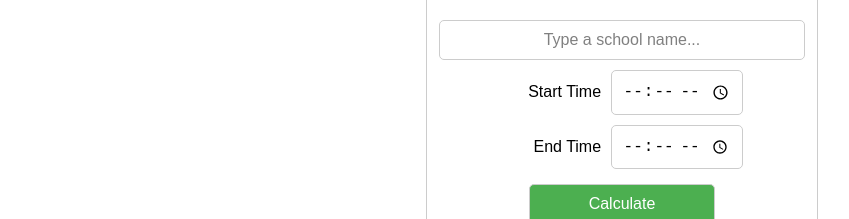
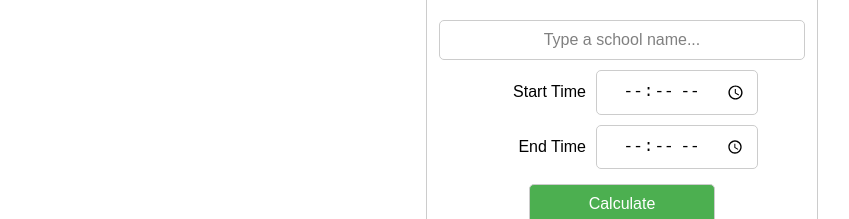
Before and after one commit to Lundydundy/yrdsbOTCalc, a plain HTML site: page index.html in a window 1280 px wide. Shown: the part 173-392 px from the top of the page, without its empty margins (18-867 px from the left). Drawn offline with Linux system fonts and the light colour scheme.

Commit message:
change time set positions

```diff
--- a/styles.css
+++ b/styles.css
@@ -47,8 +47,8 @@ input::placeholder {
 }
 
 .time{
-    max-width: fit-content;
     min-width: 50px;
+    width: 140px;
 }
 
 .set-time-div{
```
